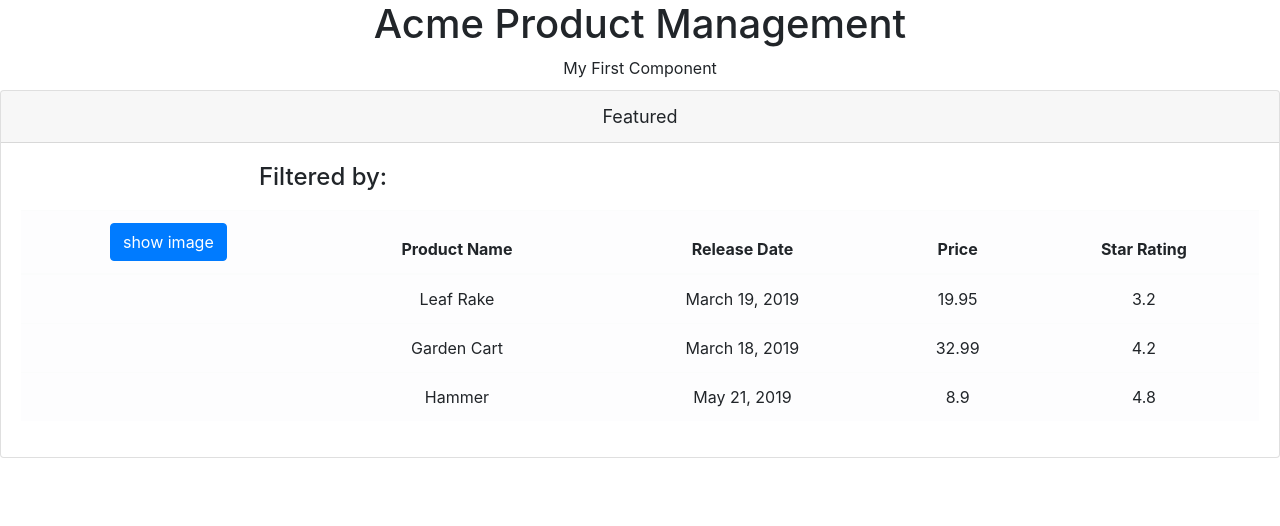
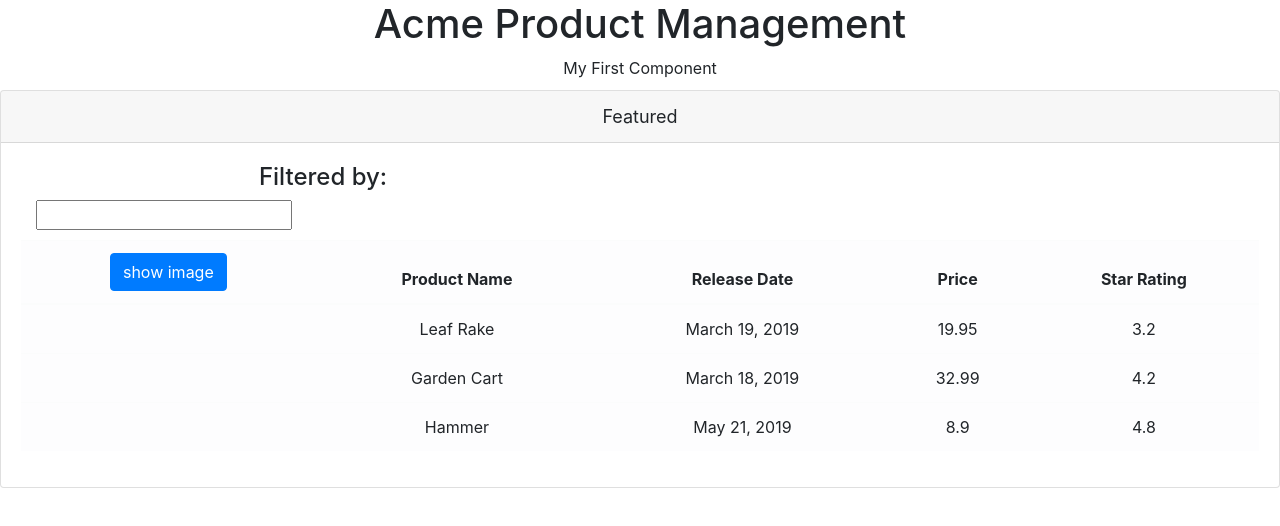
Before and after one commit to MrSankofa/productInventoryAngular, an Angular app: page / in a window 1280 px wide. Shown: the top 526 px of the page. Built offline with nearby package versions, Linux system fonts and the light colour scheme.

Commit message:
impleme nted filterFeature

```diff
--- a/src/app/app.module.ts
+++ b/src/app/app.module.ts
@@ -3,10 +3,11 @@ import { NgModule } from "@angular/core";
 
 import { AppComponent } from "./app.component";
 import { ProductListComponent } from "./products/productsList.component";
+import { FormsModule } from "@angular/forms";
 
 @NgModule({
   declarations: [AppComponent, ProductListComponent],
-  imports: [BrowserModule],
+  imports: [BrowserModule, FormsModule],
   bootstrap: [AppComponent]
 })
 export class AppModule {}
--- a/src/app/products/productsList.component.html
+++ b/src/app/products/productsList.component.html
@@ -5,7 +5,10 @@
   <div class="card-body">
     <div class="row">
       <div class="col-md-6">
-        <h4>Filtered by:</h4>
+        <h4>Filtered by: {{ listFilter }}</h4>
+        <div class="col-md-4">
+          <input type="text" [(ngModel)]="listFilter" />
+        </div>
       </div>
     </div>
     <div class="table-responsive">
@@ -25,7 +28,7 @@
           </tr>
         </thead>
         <tbody>
-          <tr *ngFor="let product of products">
+          <tr *ngFor="let product of filteredProducts">
             <td>
               <img
                 src="{{ product.imageUrl }}"
--- a/src/app/products/productsList.component.ts
+++ b/src/app/products/productsList.component.ts
@@ -38,8 +38,20 @@ export class ProductListComponent implements OnInit {
       imageUrl: "assets/images/hammer.png"
     }
   ];
+  _listFilter: string = "";
 
+  get listFilter(): string {
+    return this._listFilter;
+  }
+
+  set listFilter(value: string) {
+    this._listFilter = value;
+    this.filteredProducts = this.listFilter
+      ? this.filterProducts(this.listFilter)
+      : this.products;
+  }
   showImage: boolean = false;
+  filteredProducts: IProduct[] = this.products;
 
   toggleShowImage() {
     this.showImage = !this.showImage;
@@ -48,4 +60,12 @@ export class ProductListComponent implements OnInit {
   ngOnInit() {
     console.log("test");
   }
+
+  filterProducts(term: string): IProduct[] {
+    term = term.toLocaleLowerCase();
+    return this.products.filter(
+      (product: IProduct) =>
+        product.productName.toLocaleLowerCase().indexOf(term) !== -1
+    );
+  }
 }
```
